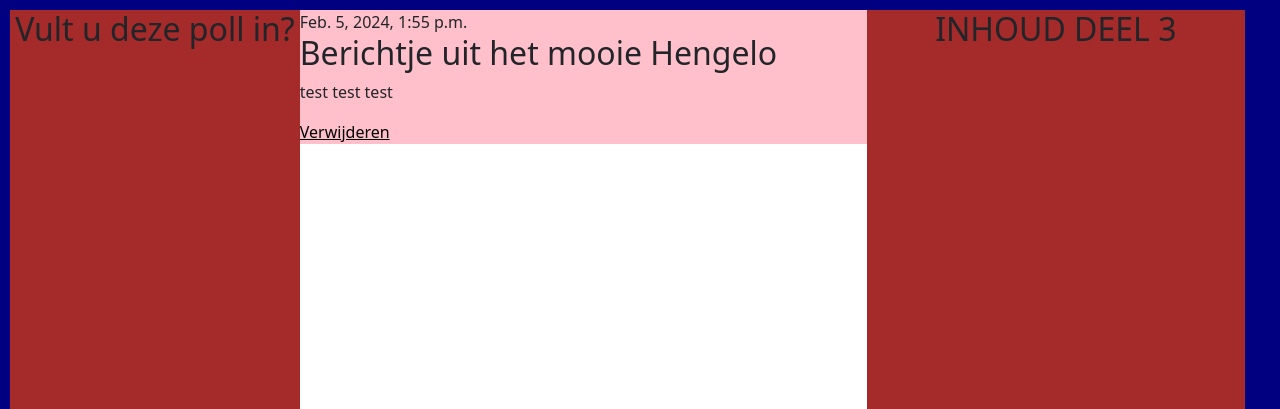
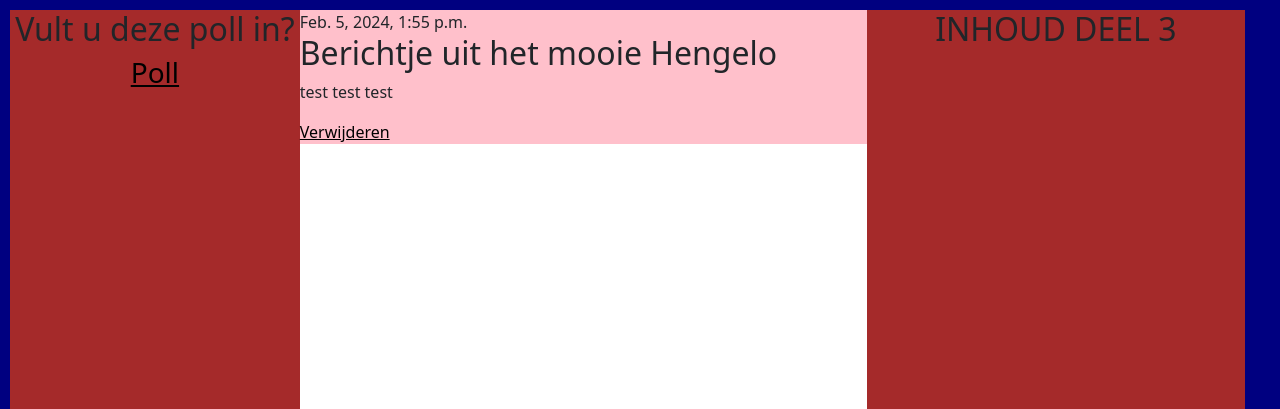
Before and after one commit to hansnijland/DjangoTest, a Django app: page /post/2/ in a window 1280 px wide. Shown: the part 100-509 px from the top of the page. Run offline with Django 3.2, Linux system fonts and the light colour scheme; data comes from the database, SQL or seed files in the repository; both versions use the stored data as it was after the commit; some libraries are stand-ins or nearby versions.

Commit message:
changed mysite

```diff
--- a/mysite/blog/templates/blog/base.html
+++ b/mysite/blog/templates/blog/base.html
@@ -20,7 +20,7 @@
 
     <section>
         <div id="inhoudeen"><h2>Vult u deze poll in?</h2>
-           <!--  <h3><a href="\polls">Poll</a></h3> -->
+           <h3><a href="\polls">Poll</a></h3>
         </div>
 
         <div id="inhoudtwee">
--- a/mysite/blog/urls.py
+++ b/mysite/blog/urls.py
@@ -5,5 +5,5 @@ urlpatterns = [
     path('', views.post_list, name='post_list'),
     path('post/<int:pk>/', views.post_detail, name='post_inhoud'),
     path('post/nieuw', views.post_nieuw, name='post_nieuw'),
-    path('delete/<post_id>', views.delete_post , name='delete')
+    path('delete/<post_id>', views.delete_post , name='delete'),
     ]
```
Also changed, not shown: mysite/db.sqlite3.
